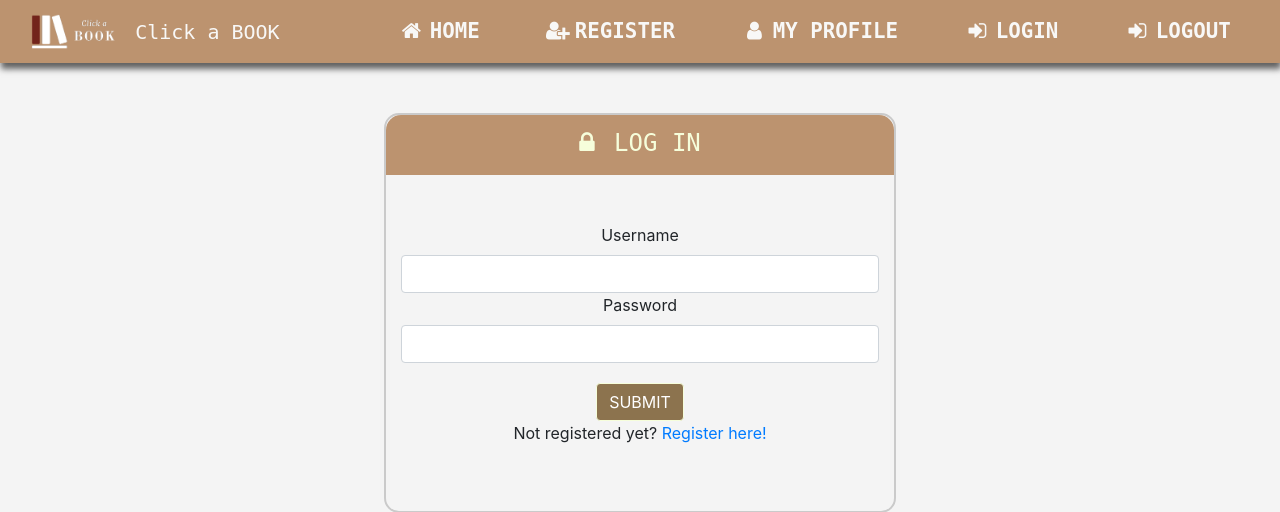
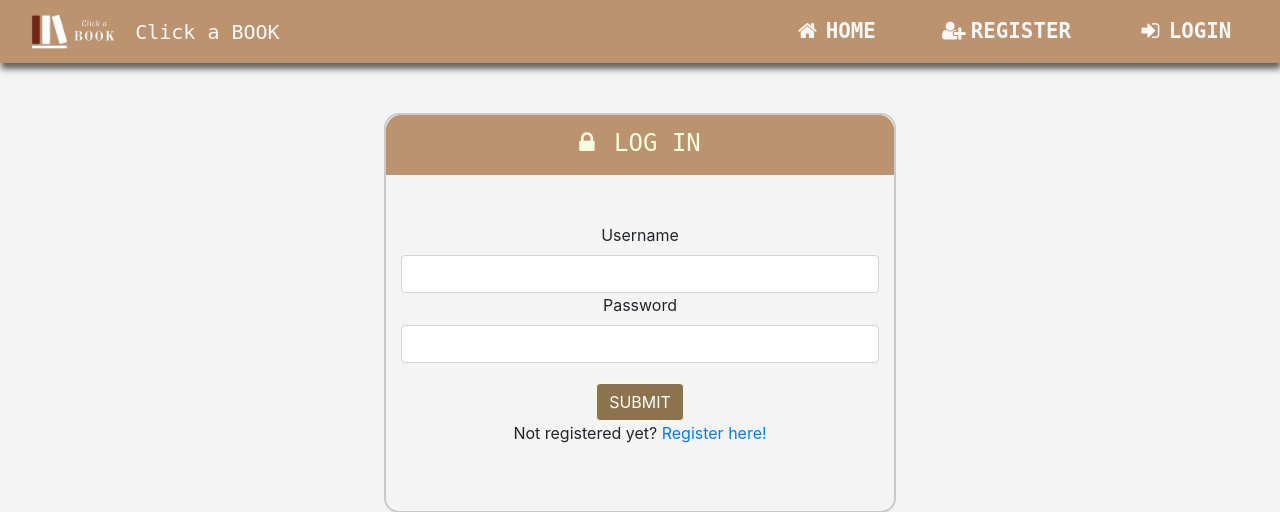
Before and after one commit to andreeaiosip/click-a-book, a Flask app: page /login in a window 1280 px wide. Shown: the top 512 px of the page. Run offline with Flask 2, Linux system fonts and the light colour scheme; some libraries are stand-ins or nearby versions.

Commit message:
Session user navbar links visibility access

```diff
--- a/app.py
+++ b/app.py
@@ -101,6 +101,8 @@ def profile(username):
     return redirect(url_for("profile"))
 
 
+# LOGOUT
+
 @app.route("/logout")
 def logout():
 # remove user from current session cookie
@@ -108,6 +110,7 @@ def logout():
     session.pop("user")
     return redirect(url_for("login"))
 
+
 if __name__ == '__main__':
     app.run(host=os.environ.get('IP'),
             port=int(os.environ.get('PORT')),
--- a/templates/base.html
+++ b/templates/base.html
@@ -21,18 +21,21 @@
                <li class="nav-item active">
                   <a class="nav-link hvr-box-shadow-outset" href="{{ url_for('index') }}" ><i class="fa fa-fw fa-home" aria-hidden="true"></i>HOME <span class="sr-only">(current)</span></a>
                </li>
-               <li class="nav-item">
-                  <a class="nav-link hvr-box-shadow-outset" href="{{ url_for('register') }}"><i class="fa fa-user-plus" aria-hidden="true"></i>REGISTER</a>
-               </li>
+
+               {% if session.user %}
                <li class="nav-item">
                   <a class="nav-link hvr-box-shadow-outset" href="{{ url_for('profile', username=session['user']) }}"><i class="fa fa-fw fa-user" aria-hidden="true"></i>MY PROFILE</a>
                </li>
                <li class="nav-item">
+                  <a class="nav-link hvr-box-shadow-outset" href="{{ url_for('logout') }}"><i class="fa fa-fw fa-sign-in" aria-hidden="true"></i>LOGOUT</a>
+               </li>
+               {% else %}
+               <li class="nav-item">
+                  <a class="nav-link hvr-box-shadow-outset" href="{{ url_for('register') }}"><i class="fa fa-user-plus" aria-hidden="true"></i>REGISTER</a>
+               </li> <li class="nav-item">
                   <a class="nav-link hvr-box-shadow-outset" href="{{ url_for('login') }}"><i class="fa fa-fw fa-sign-in" aria-hidden="true"></i>LOGIN</a>
                </li>
-                <li class="nav-item">
-                  <a class="nav-link hvr-box-shadow-outset" href="{{ url_for('logout') }}"><i class="fa fa-fw fa-sign-in" aria-hidden="true"></i>LOGOUT</a>
-               </li>
+               {% endif %}
             </ul>
          </div>
       </nav>
```
